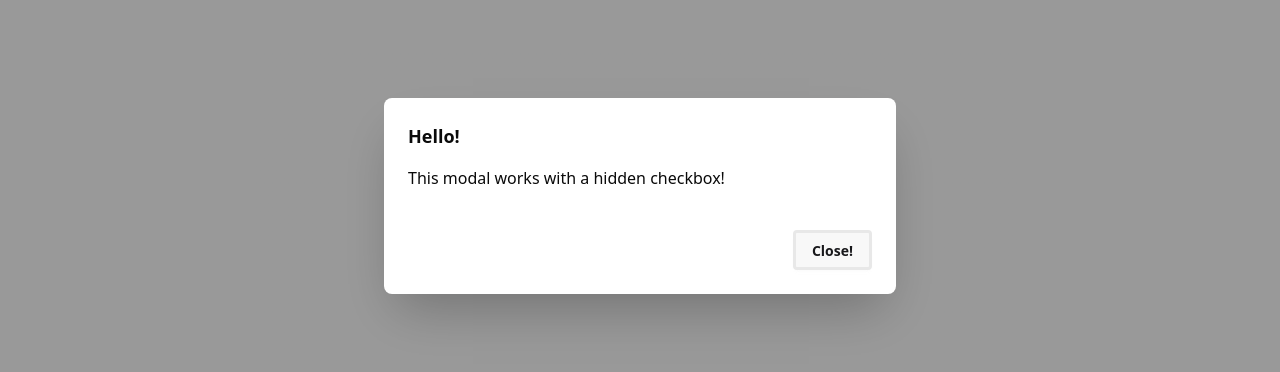
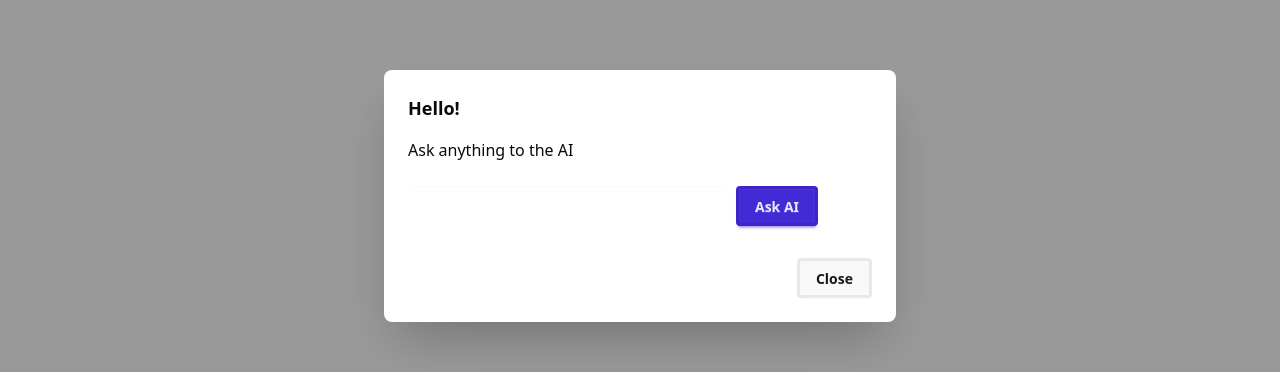
Before and after one commit to RafexStrike/PH-Team-CodeSpirit-QuickClip, a Next.js app: page /testNote in a window 1280 px wide. Both pictures are taken after a click on the label "open modal". Shown: the part 204-576 px from the top of the page. Built offline with nearby package versions, Linux system fonts and the light colour scheme; no server answers.

Commit message:
modal for calling the LLM added.

```diff
--- a/src/components/noteComponents/ModalForCallingTheLLM.jsx
+++ b/src/components/noteComponents/ModalForCallingTheLLM.jsx
@@ -1,6 +1,19 @@
-import React from "react";
+"use client";
+
+import React, { useState } from "react";
+import { askLLM } from "@/lib/callTheLlmUtility";
 
 export default function ModalForCallingTheLLM() {
+  const [prompt, setPrompt] = useState("");
+  const [response, setResponse] = useState("");
+
+  const handleSubmit = (e) => {
+    e.preventDefault();
+    console.log(prompt);
+    console.log("sending the prompt to the LLM...");
+    const res = askLLM(prompt);
+    setResponse(res);
+  };
   return (
     <div>
       {/* The button to open modal */}
@@ -13,10 +26,34 @@ export default function ModalForCallingTheLLM() {
       <div className="modal" role="dialog">
         <div className="modal-box">
           <h3 className="text-lg font-bold">Hello!</h3>
-          <p className="py-4">This modal works with a hidden checkbox!</p>
+
+          <p className="py-4">Ask anything to the AI</p>
+          <form onSubmit={handleSubmit}>
+            <input
+              className="input"
+              type="text"
+              value={prompt}
+              onChange={(e) => {
+                setPrompt(e.target.value);
+              }}
+            />
+
+            <button type="submit" className="btn btn-primary m-2">
+              Ask AI
+            </button>
+          </form>
+
+          {response && (
+            <div>
+              <div className="mt-4 p-2 border rounded bg-base-200">
+                <h4 className="font-bold">AI Response:</h4>
+                <p>{response}</p>
+              </div>
+            </div>
+          )}
           <div className="modal-action">
             <label htmlFor="my_modal_6" className="btn">
-              Close!
+              Close
             </label>
           </div>
         </div>
--- a/src/styles/daisy.css
+++ b/src/styles/daisy.css
@@ -1,6 +1,7 @@
 /* src/styles/daisy.css */
-@tailwind base;
-@tailwind components;
+/* @tailwind base; */
+/* @import "tailwindcss/preflight"; */
+/* @tailwind components; */
 @tailwind utilities;
 
 @plugin "daisyui";
```
